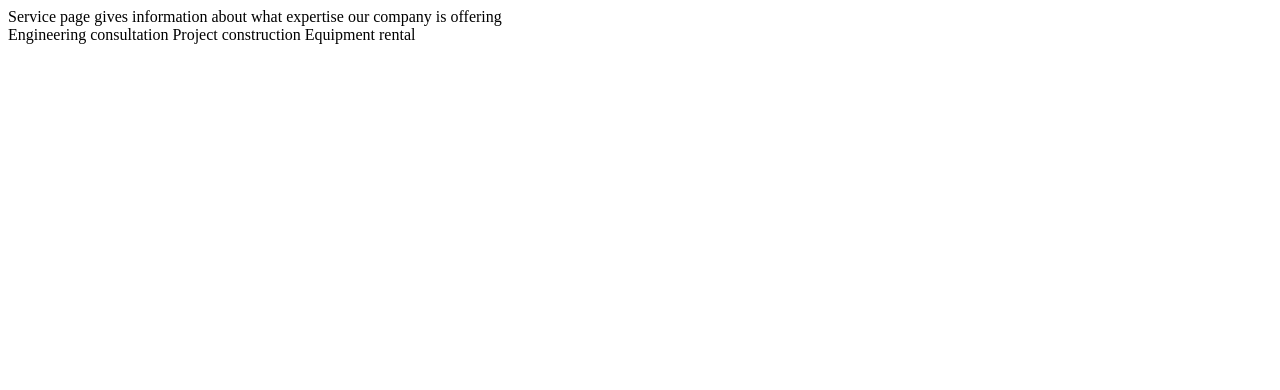
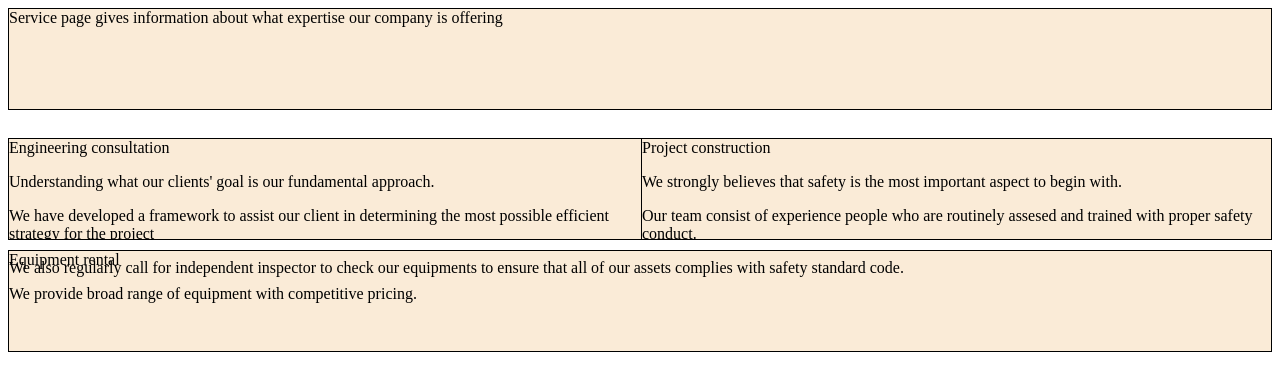
Before and after one commit to wwz07/Intro-to-Responsive-Web-with-HTML-and-CSS, a plain HTML site: page images/service.html in a window 1280 px wide. Drawn offline with Linux system fonts and the light colour scheme.

Commit message:
float testing

```diff
--- /dev/null
+++ b/images/service.css
@@ -0,0 +1,12 @@
+div{
+    background-color:antiquewhite;
+    border:1px solid;
+    margin-bottom:10px;
+    height:100px;
+}
+
+.consul{
+    float:left;
+    width:50%;
+    overflow: hidden;
+}
--- a/images/service.html
+++ b/images/service.html
@@ -5,11 +5,23 @@
     <meta http-equiv="X-UA-Compatible" content="IE=edge">
     <meta name="viewport" content="width=device-width, initial-scale=1.0">
     <title>Service</title>
+    <link rel="stylesheet" href="service.css">
 </head>
 <body>
-    <div>Service page gives information about what expertise our company is offering</div>
-    <span>Engineering consultation </span>
-    <span>Project construction </span>
-    <span>Equipment rental </span>
+    <div>Service page gives information about what expertise our company is offering</div><br>
+    <div class="consul">Engineering consultation
+        <p>Understanding what our clients' goal is our fundamental approach.</p>
+        <p>We have developed a framework to assist our client in determining the most possible efficient strategy for the project</p>
+        <p>Working with our proven framework gives us high confidence to deliver the satisfaction of schedule arrangement, project cost, as well as effective method for construction</p>
+    </div>
+    <div class="procon">Project construction
+        <p>We strongly believes that safety is the most important aspect to begin with.</p>
+        <p>Our team consist of experience people who are routinely assesed and trained with proper safety conduct.</p>
+        <p>We also regularly call for independent inspector to check our equipments  to ensure that all of our assets complies with safety standard code. </p>
+    </div>
+
+    <div class="rental">Equipment rental
+        <p>We provide broad range of equipment with competitive pricing.</p>
+    </div>
 </body>
 </html>
```
